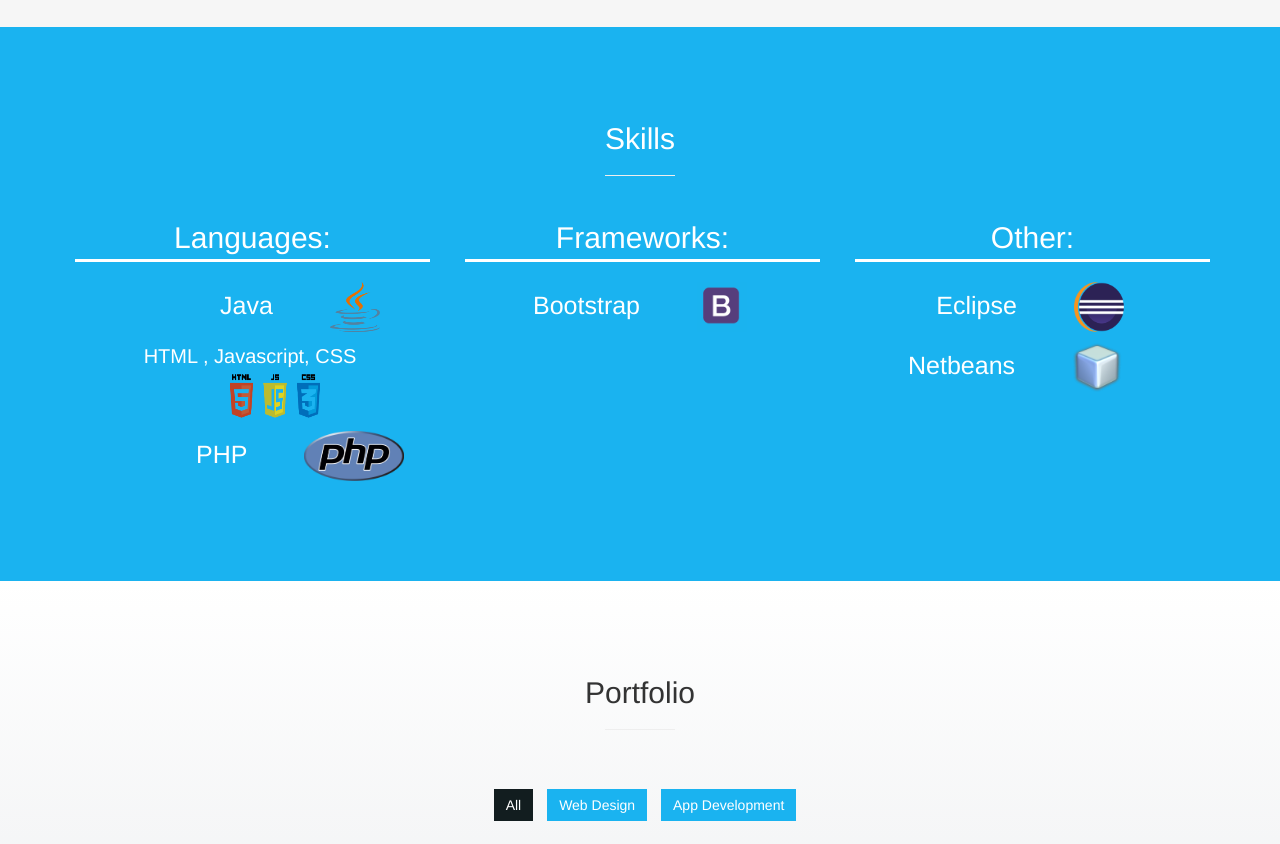
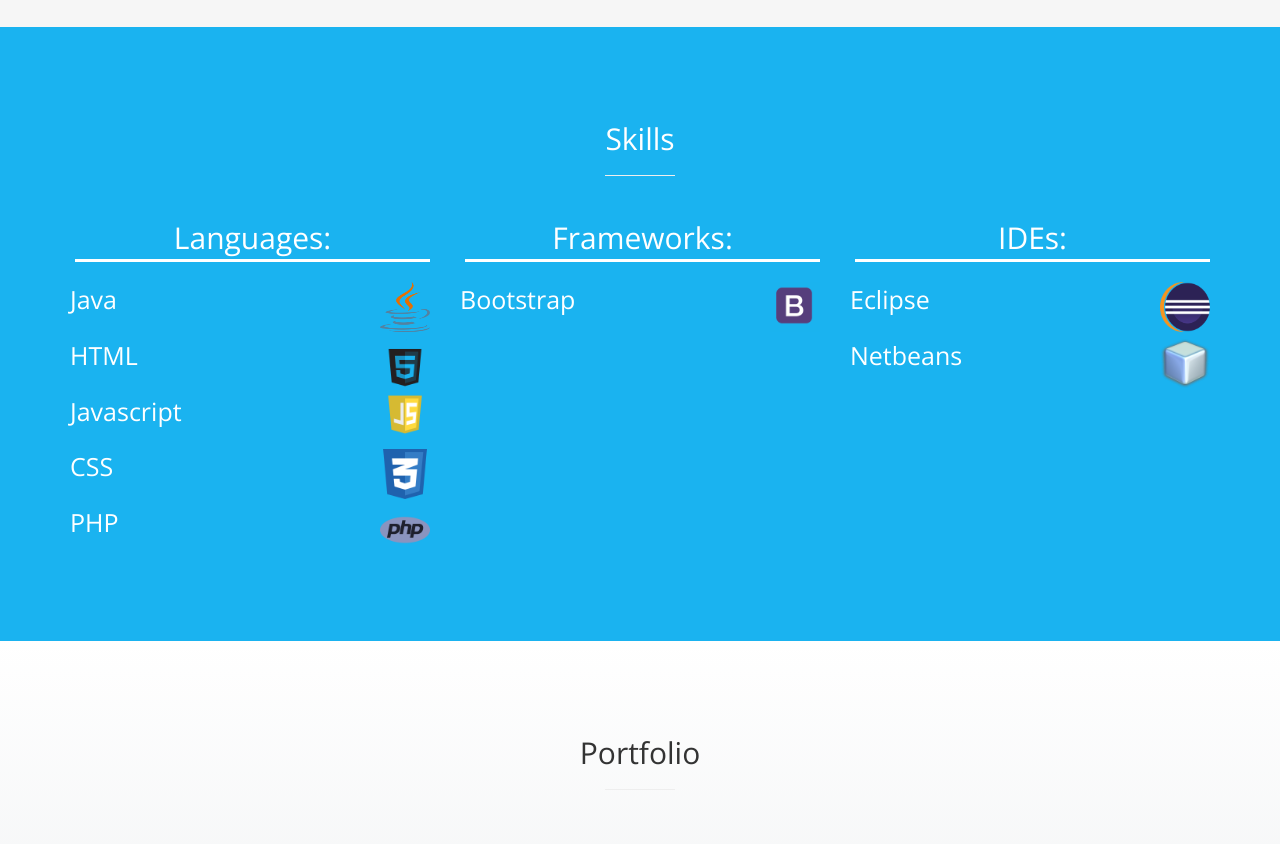
Before and after one commit to kmelloh/kmelloh.github.io, a website with bundled scripts: page index.html in a window 1280 px wide. Shown: the part 1880-2724 px from the top of the page. Built offline with nearby package versions, Linux system fonts and the light colour scheme.

Commit message:
v1.6
- Fixed icons in skills section
- Made font universal
- Changed font color in contact to white

```diff
--- a/css/style.css
+++ b/css/style.css
@@ -8,6 +8,11 @@ body, html {
 }
 h1 {
 	font-weight: 700;
+}
+
+* {
+ font-size: 100%;
+ font-family: Open Sans;
 }
 h1 strong {
 	font-weight: 900;
@@ -236,6 +241,7 @@ hr {
 	font-weight: 400;
 	margin-left: 5px;
         margin-top:-20px;
+        text-align:center;
 
 
 
@@ -252,20 +258,22 @@ hr {
   margin-bottom:50px;
 
 
+
+
 }
 #skills li {
     color:#fff;
     font-size:25px;
     margin-top:10px;
+    margin-bottom:20px;
+
 
 
 
 
 
 }
-#skills img {
-    margin-left:50px;
-}
+
 
 #skills .skill {
 	margin-bottom: 40px;
@@ -649,6 +657,11 @@ ol.type li a:hover {
 	font-weight: 400;
 	color: #fff;
 }
+#contact p {
+    color:#fff;
+    font-size:20px;
+
+}
 #contact form {
 	padding: 30px 0;
 }
--- a/index.html
+++ b/index.html
@@ -108,31 +108,33 @@
       <hr>
     </div>
 
-    <div class="row">
-        <div class="col-md-4 col-sm-4">
+    <div class="row ">
+        <div class="col-md-4 col-sm-4 text-left">
             <h4>Languages:</h4> <br><br>
             <ul>
-                <li>Java <img style="margin-right:-100px;" src="img/java.png" alt="java" height="50" width="50"></li>
-            <li style="font-size:20px;">HTML , Javascript, CSS <img src="img/html-js-css.png" alt="HTML, Javascript, CSS" height="50" width="100"> </li>
-            <li>PHP <img style="margin-right:-100px;" src="img/php.png" alt="java" height="50" width="100"></li>
+            <li>Java <img src="img/java.png" alt="java" height="50" width="50" align="right"></li>
+            <li>HTML <img src="img/HTML.png" alt="html" height="50" width="50" align="right"></li>
+            <li>Javascript <img src="img/javascript.png" alt="javascript" height="50" width="50" align="right"></li>
+            <li>CSS <img src="img/css.png" alt="CSS" height="50" width="50" align="right"> </li>
+            <li>PHP <img src="img/phpp.png" alt="php" height="50" width="50" align="right"></li>
 
 
 
         </ul>
         </div>
 
-        <div class="col-md-4 col-sm-4">
+        <div class="col-md-4 col-sm-4 text-left">
            <h4>Frameworks:</h4><br><br>
 
              <ul>
-            <li>Bootstrap <img src="img/bootstrap.jpg" alt="bootstrap" height="50" width="50"></li>
+            <li>Bootstrap <img src="img/bootstrap.jpg" alt="bootstrap" height="50" width="50" align="right"></li>
         </ul>
         </div>
-        <div class="col-md-4 col-sm-4">
-            <h4>Other:</h4><br><br>
+        <div class="col-md-4 col-sm-4 text-left">
+            <h4>IDEs:</h4><br><br>
               <ul>
-            <li>Eclipse <img src="img/eclipse.png" alt="bootstrap" height="50" width="50"></li>
-            <li style="margin-left:-30px;">Netbeans <img src="img/netbeans.png" alt="bootstrap" height="50" width="50"></li>
+            <li>Eclipse <img src="img/eclipse.png" alt="bootstrap" height="50" width="50" align="right"></li>
+            <li>Netbeans <img src="img/netbeans.png" alt="bootstrap" height="50" width="50" align="right"></li>
         </ul>
         </div>
 
@@ -169,9 +171,9 @@
 
         <li>
           <ol class="type">
-            <li><a href="#" data-filter="*" class="active">All</a></li>
+            <!--<li><a href="#" data-filter="*" class="active">All</a></li>-->
             <li><a href="#" data-filter=".web">Web Design</a></li>
-            <li><a href="#" data-filter=".app">App Development</a></li>
+            <!--<li><a href="#" data-filter=".app">App Development</a></li>-->
             <!--<li><a href="#" data-filter=".branding">Branding</a></li>-->
           </ol>
         </li>
@@ -423,7 +425,7 @@
     </div>
     <div class="col-md-8 col-md-offset-2">
       <div class="col-md-4"> <i class="fa fa-map-marker fa-2x"></i>
-        <p>Dearborn, Michigan - 48126<br>
+          <p>48126 <br> Dearborn - Michigan<br>
          </p>
       </div>
       <div class="col-md-4"> <i class="fa fa-envelope-o fa-2x"></i>
```
Also changed, not shown: img/HTML.png (added), img/css.png (added), img/javascript.png (added), img/phpp.png (added).
